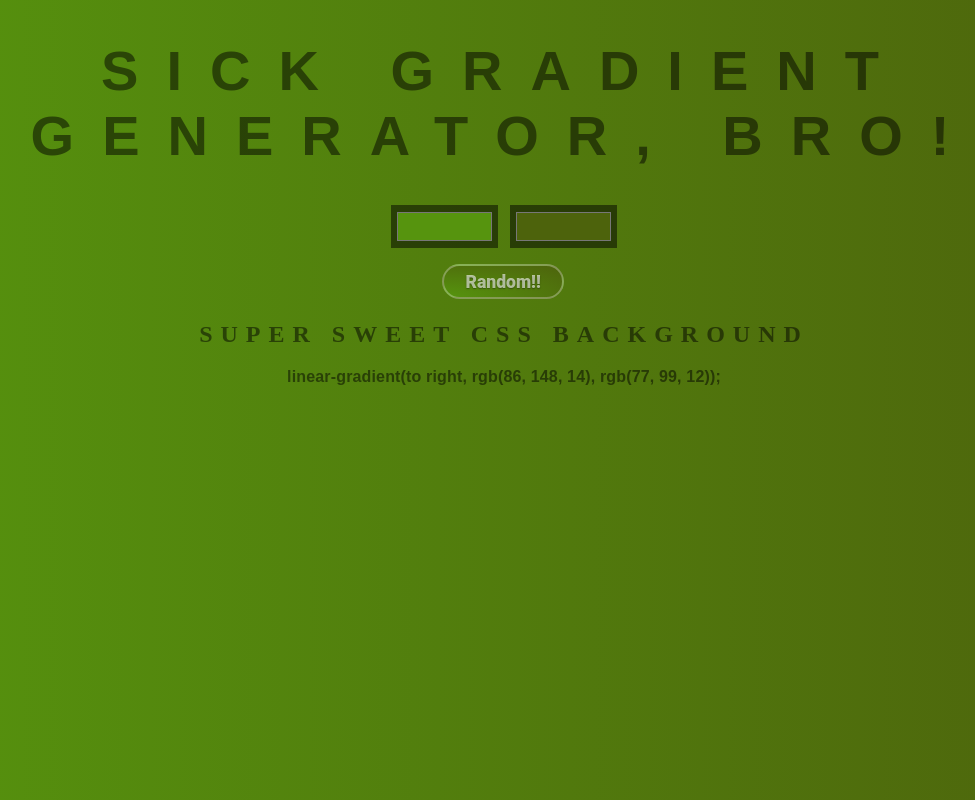
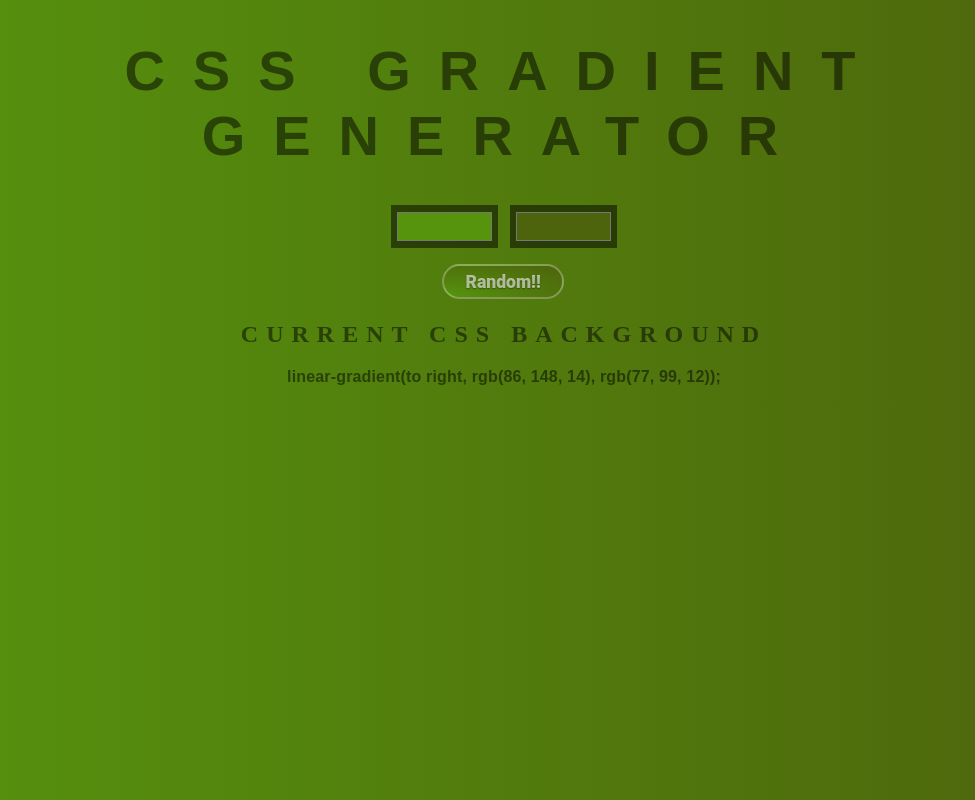
Before and after one commit to jasonjamesmoore/background-gradient-generator, a plain HTML site: page index.html in a window 1280 px wide. Shown: the whole page, without its empty margins (136-1111 px from the left). Drawn offline with Linux system fonts and the light colour scheme.

Commit message:
i'm not sure what's happening

```diff
--- a/index.html
+++ b/index.html
@@ -5,11 +5,11 @@
     <link rel="stylesheet" type="text/css" href="style.css">
 </head>
 <body id="gradient">
-    <h1>Sick Gradient Generator, Bro!</h1>
+    <h1>CSS Gradient Generator</h1>
     <input class="color1" type="color" name="color1" value="#00ff00">
     <input class="color2" type="color" name="color2" value="#ff0000">
     <p><button id="randoButton" class="randoButton" style="background-color:#f1bb4e">Random!!</button></p>
-    <h2>Super Sweet CSS Background</h2>
+    <h2>Current CSS Background</h2>
     <h3></h3>
     <script type="text/javascript" src="script.js"></script>
 </body>
```
